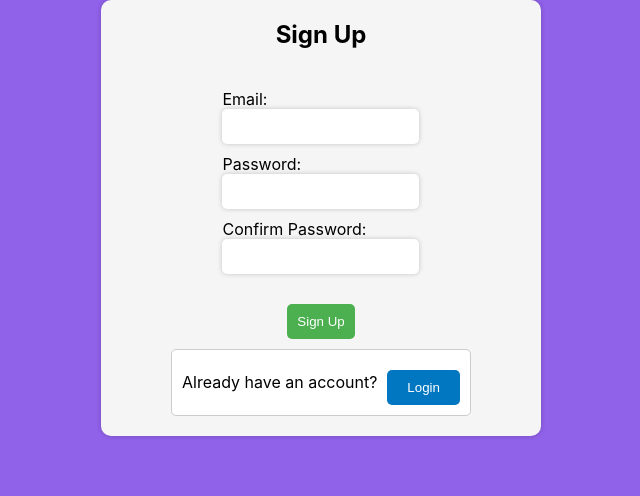
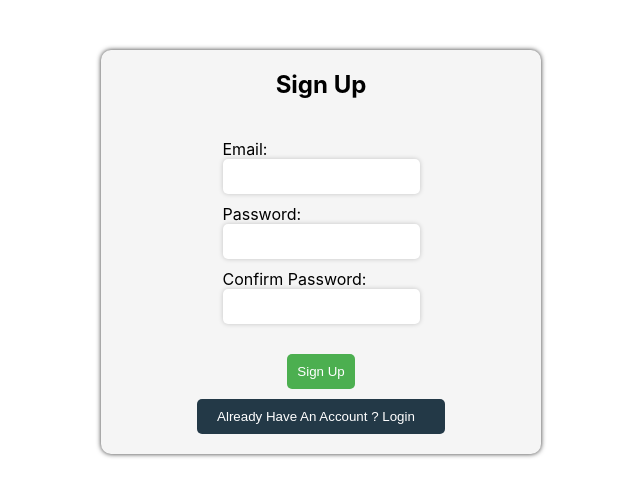
Before and after one commit to AashishKumar99info/Expense-Tracker, a React (Create React App) app in the folder expense-tracker/: page / in a window 1280 px wide. Shown: the top 496 px of the page, without its empty margins (319-959 px from the left). Built offline with nearby package versions, Linux system fonts and the light colour scheme.

Commit message:
After LoggedIn Home Screen is shown

```diff
--- a/expense-tracker/package.json
+++ b/expense-tracker/package.json
@@ -8,6 +8,7 @@
     "@testing-library/user-event": "^13.5.0",
     "react": "^18.2.0",
     "react-dom": "^18.2.0",
+    "react-router-dom": "^6.10.0",
     "react-scripts": "5.0.1",
     "web-vitals": "^2.1.4"
   },
--- a/expense-tracker/src/App.js
+++ b/expense-tracker/src/App.js
@@ -1,10 +1,14 @@
-import SignupForm from "./LoginSignUp/SignUpForm";
-
+import SignupForm from "./components/LoginSignUp/SignUpForm";
+import {Routes,Route} from "react-router-dom"
+import Home from "./components/Pages/HomePage/Home";
 
 function App() {
   return (
     <div>
-      <SignupForm />
+      <Routes>
+        <Route path = '/' element = {<SignupForm/>}></Route>
+        <Route path = '/home/:idToken' element = {<Home />}></Route>
+      </Routes>
     </div>
   );
 }
--- a/expense-tracker/src/LoginSignUp/SignUpForm.js
+++ /dev/null
@@ -1,80 +0,0 @@
-import React, { useState } from "react";
-import "./SignUpForm.css";
-
-async function signUp(signupData){
-    try {
-        const response = await fetch('https://identitytoolkit.googleapis.com/v1/accounts:signUp?key=AIzaSyBHwPOoN9Mgoiiz-2aKSX1KZNmp_u7SnA0',
-        {
-          method: 'POST',
-          headers: {
-            'Content-Type': 'application/json'
-          },
-          body: JSON.stringify(signupData)
-        });
-        const data = await response.json();
-        if(data.error){
-            throw new Error(data.error.message)
-            // console.log(data.error.message)
-        }
-
-        console.log(data); // contains the Firebase ID token, refresh token, and other user data
-        console.log('User has successfully signed up.')
-      } catch (error) {
-        console.error(error); // handle signup error
-        throw error;
-      }
-}
-
-function SignupForm(props) {
-  const [email, setEmail] = useState("");
-  const [password, setPassword] = useState("");
-  const [confirmPassword, setConfirmPassword] = useState("");
-
-  const handleSubmit = (event) => {
-     event.preventDefault();
-     if (password === confirmPassword){
-            signUp({  email: email,
-            password: password,
-            returnSecureToken: true})
-
-            setEmail('');
-            setPassword('');
-            setConfirmPassword('')
-        }else{
-            alert('password mismatch')
-        };
-    }
-
-  const handleLoginClick = () => {
-    // switch to login form
-  };
-
-
-
-  return (
-    <div className="signup-card">
-      <h2>Sign Up</h2>
-      <form onSubmit={handleSubmit} className="signup-form">
-        <label>
-          Email:
-          <input type="email" value={email} onChange={(e) => setEmail(e.target.value)} required/>
-        </label>
-        <label>
-          Password:
-          <input type="password" value={password} onChange={(e) => setPassword(e.target.value)} required/>
-        </label>
-        <label>
-          Confirm Password:
-          <input type="password" value={confirmPassword} onChange={(e) => setConfirmPassword(e.target.value)} required />
-        </label>
-        <button type="submit">Sign Up</button>
-        <div className="login-card">
-        <p className="login-text">Already have an account?</p>
-        <button className="login-button" type="button" onClick={handleLoginClick}>Login</button>
-      </div>
-      </form>
-    </div>
-  );
-}
-
-export default SignupForm;
--- /dev/null
+++ b/expense-tracker/src/components/Contexts/AppContext.js
@@ -0,0 +1,28 @@
+import React from "react";
+import { useState } from "react";
+
+export const AppContext = React.createContext({
+    idToken:'',
+    isLoggedIn:false ,
+    setidToken:()=>{},
+    setIsLoggedIn:()=>{},
+
+});
+
+function ContextProvider (props) {
+    const[isLoggedIn , setIsLoggedIn] = useState(false);
+    const[idToken , setidToken] = useState('')
+
+
+    const ctxObj = {
+        idToken:idToken,
+        isLoggedIn:isLoggedIn ,
+        setidToken:setidToken ,
+        setIsLoggedIn:setIsLoggedIn,
+
+    }
+
+    return   <AppContext.Provider value = {ctxObj}>{props.children}</AppContext.Provider>
+}
+
+export default ContextProvider;
--- a/expense-tracker/src/LoginSignUp/SignUpForm.css
+++ b/expense-tracker/src/components/LoginSignUp/SignUpForm.css
@@ -38,13 +38,14 @@
   .signup-card {
     background-color: #f5f5f5;
     border-radius: 10px;
-    box-shadow: 0px 0px 5px rgba(0, 0, 0, 0.2);
+    box-shadow: 0px 0px 5px rgba(0, 0, 0, 0.8);
     padding: 20px;
     display: flex;
     flex-direction: column;
     align-items: center;
     margin: auto;
     width: 400px;
+    margin-top: 50px;
   }
 
   .signup-card h2 {
@@ -59,6 +60,7 @@
 
   .signup-card button {
     background-color: #0077c0;
+    background-color: #233947;
     color: #fff;
     border: none;
     border-radius: 5px;
@@ -86,17 +88,3 @@
     margin: 0;
     margin-right: 10px;
   }
-
-  .login-button {
-    background-color: #0077c0;
-    color: #fff;
-    border: none;
-    border-radius: 5px;
-    padding: 10px 20px;
-    cursor: pointer;
-    transition: all 0.2s ease-in-out;
-  }
-
-  .login-button:hover {
-    background-color: #005fa3;
-  }
--- /dev/null
+++ b/expense-tracker/src/components/LoginSignUp/SignUpForm.js
@@ -0,0 +1,125 @@
+import React, { useContext, useState } from "react";
+import "./SignUpForm.css";
+import { useNavigate } from "react-router-dom";
+import { AppContext } from "../Contexts/AppContext";
+
+async function signUp(signupData, isLoggedIn, Actions) {
+  let url = 'https://identitytoolkit.googleapis.com/v1/accounts:signUp?key=AIzaSyBHwPOoN9Mgoiiz-2aKSX1KZNmp_u7SnA0'
+  if (isLoggedIn) {
+    url = 'https://identitytoolkit.googleapis.com/v1/accounts:signInWithPassword?key=AIzaSyBHwPOoN9Mgoiiz-2aKSX1KZNmp_u7SnA0'
+  }
+  try {
+    const response = await fetch(url,
+      {
+        method: 'POST',
+        headers: {
+          'Content-Type': 'application/json'
+        },
+        body: JSON.stringify(signupData)
+      });
+    const data = await response.json();
+    if (data.error) {
+      throw new Error(data.error.message)
+      // console.log(data.error.message)
+    }
+    else {
+      if (isLoggedIn) {
+        Actions.navto(`/home/${data.idToken}`)
+        Actions.LoggedIn(true);
+        Actions.idToken(data.idToken)
+      }
+    }
+
+    console.log(data); // contains the Firebase ID token, refresh token, and other user data
+    console.log('User has successfully signed up.')
+  } catch (error) {
+    console.error(error); // handle signup error
+    throw error;
+  }
+}
+
+function SignupForm(props) {
+  const [email, setEmail] = useState("");
+  const [password, setPassword] = useState("");
+  const [confirmPassword, setConfirmPassword] = useState("");
+  const [isLogIn, setIsLogin] = useState(false);
+  const navto = useNavigate();
+  const ctx = useContext(AppContext)
+
+
+  const handleSubmit = (event) => {
+    const userDetails = {
+      email: email,
+      password: password,
+      returnSecureToken: true,
+    };
+
+    event.preventDefault();
+    if (isLogIn) {
+      const actions = { navto: navto, LoggedIn: ctx.setIsLoggedIn, idToken: ctx.setidToken }
+      signUp(userDetails, isLogIn, actions);
+      setEmail("");
+      setPassword("");
+      setConfirmPassword("");
+    } else {
+
+      if (password === confirmPassword) {
+
+        signUp(userDetails, isLogIn)
+
+      } else {
+
+        alert('password mismatch')
+      }
+    };
+  }
+
+  const handleLoginClick = () => {
+    // switch to login form
+    setIsLogin((preState) => !preState);
+  };
+
+
+
+  return (
+    <div className="signup-card">
+      <h2>{`${isLogIn ? "Login" : "Sign Up"}`}</h2>
+      <form onSubmit={handleSubmit} className="signup-form">
+        <label>
+          Email:
+          <input
+            type="email"
+            value={email}
+            onChange={(e) => setEmail(e.target.value)}
+            required />
+        </label>
+        <label>
+          Password:
+          <input
+            type="password"
+            value={password}
+            onChange={(e) => setPassword(e.target.value)}
+            required />
+        </label>
+        {!isLogIn && (
+          <label>
+            Confirm Password:
+            <input
+              type="password"
+              value={confirmPassword}
+              onChange={(e) => setConfirmPassword(e.target.value)}
+              required
+            />
+          </label>
+        )}
+        <button type="submit">{`${isLogIn ? "Login" : "Sign Up"}`}</button>
+      </form>
+      <button className="login-card" onClick={handleLoginClick}>
+        <p className="login-text">{`${isLogIn ? "Create New Account" : "Already Have An Account ? Login"
+          }`}</p>
+      </button>
+    </div>
+  );
+}
+
+export default SignupForm;
--- /dev/null
+++ b/expense-tracker/src/components/Pages/HomePage/Home.css
@@ -0,0 +1,10 @@
+.welcome{
+    display: flex;
+    width: 100vw;
+    height: 60px;
+    padding-left: 20px;
+    border-bottom: 2px solid gray;
+    flex-direction: column;
+    justify-content: center;
+    transform: skew(-15deg);
+}
--- /dev/null
+++ b/expense-tracker/src/components/Pages/HomePage/Home.js
@@ -0,0 +1,22 @@
+import './Home.css'
+import { useParams } from 'react-router-dom';
+import { useContext } from 'react';
+import { AppContext } from '../../Contexts/AppContext';
+
+function Home () {
+    const ctx = useContext(AppContext)
+    const params = useParams();
+    if (params.idToken !== ctx.idToken) {
+        return <p> Page Not Founnd !</p>
+    }
+
+    return (
+        <div>
+            <div className="welcome">
+                Welcome To Your Expense Tracker !!!
+            </div>
+        </div>
+    )
+}
+
+export default Home;
--- a/expense-tracker/src/index.css
+++ b/expense-tracker/src/index.css
@@ -5,7 +5,7 @@ body {
     sans-serif;
   -webkit-font-smoothing: antialiased;
   -moz-osx-font-smoothing: grayscale;
-  background-color: rgb(144, 97, 233);
+  background-color: #ffffff;
 }
 
 code {
--- a/expense-tracker/src/index.js
+++ b/expense-tracker/src/index.js
@@ -2,12 +2,18 @@ import React from 'react';
 import ReactDOM from 'react-dom/client';
 import './index.css';
 import App from './App';
+import {BrowserRouter} from 'react-router-dom'
+import ContextProvider from './components/Contexts/AppContext';
 
 
 const root = ReactDOM.createRoot(document.getElementById('root'));
 root.render(
   <React.StrictMode>
-    <App />
+    <ContextProvider>
+      <BrowserRouter>
+        <App />
+      </BrowserRouter>
+    </ContextProvider>
   </React.StrictMode>
 );
 
```
Also changed, not shown: 1 other file (tests, documents, lock files or other folders).
